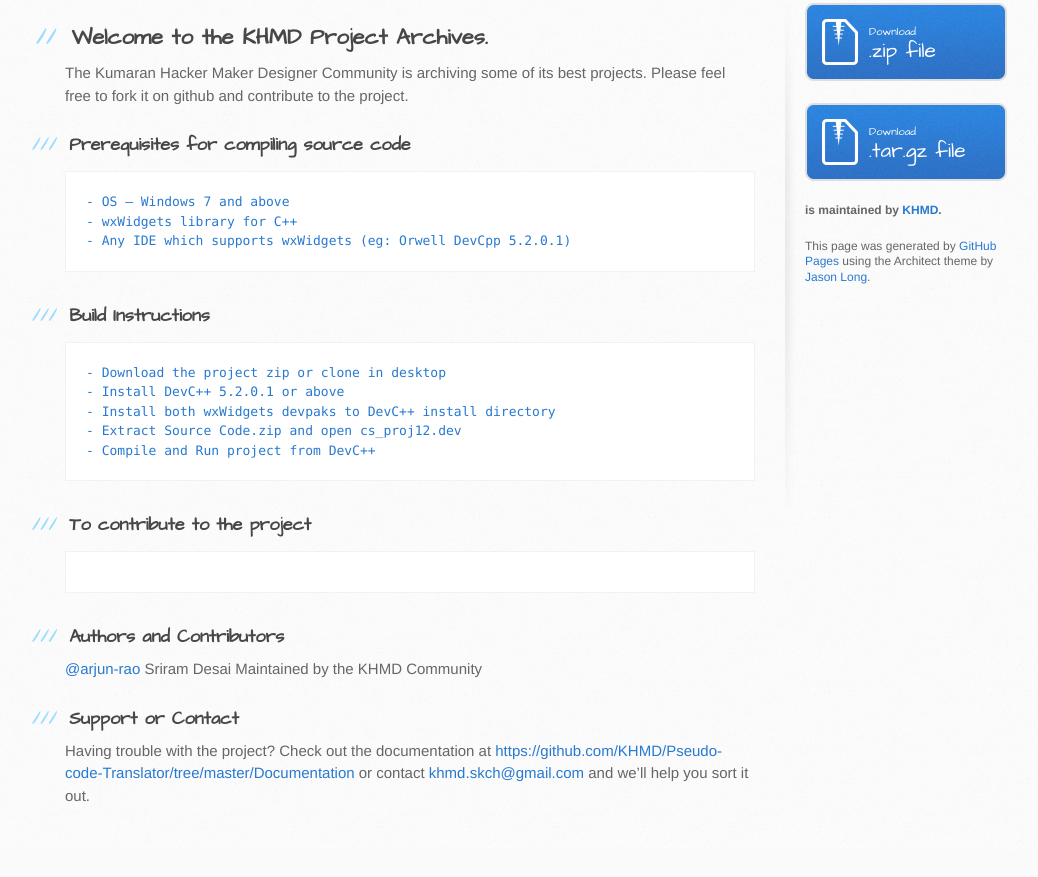
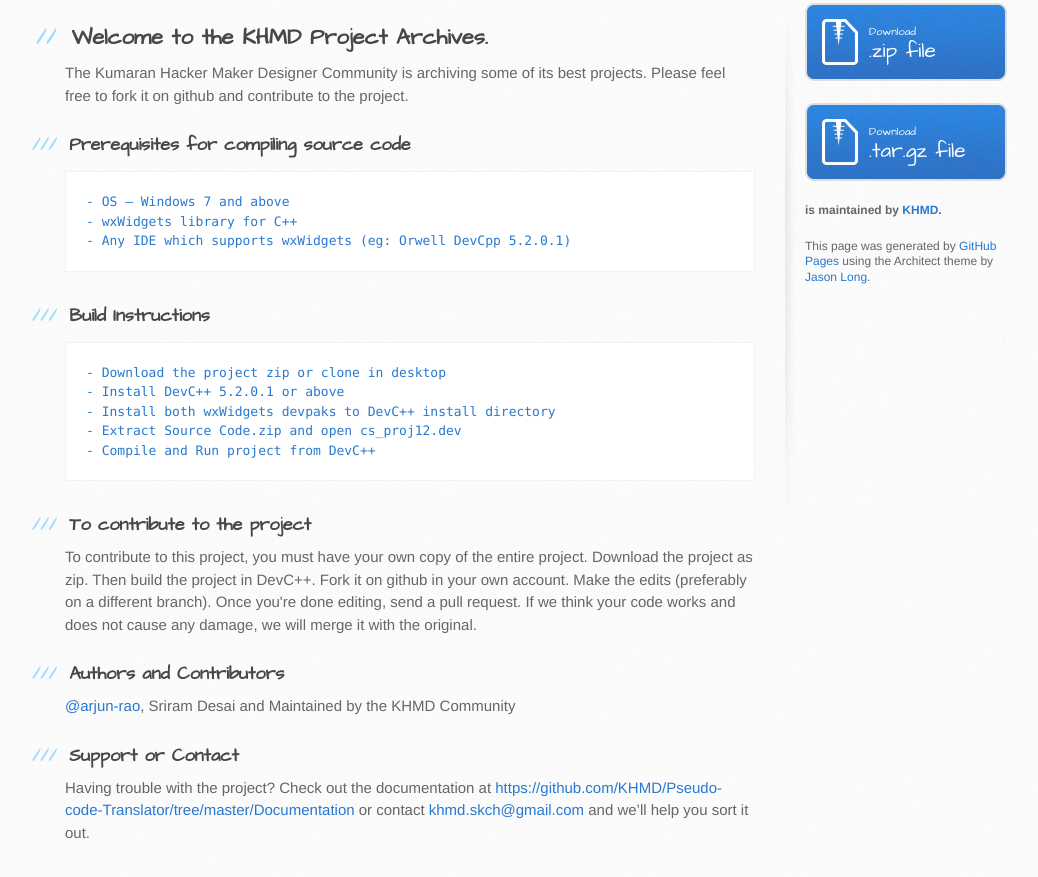
Before and after one commit to KHMD/Pseudo-code-Translator, a plain HTML site: page index.html in a window 1280 px wide. Shown: the part 335-1212 px from the top of the page, without its empty margins (105-1143 px from the left). Before the commit the page ends 1185 px from the top, so only its background shows below. Drawn offline with Linux system fonts and the light colour scheme.

Commit message:
Create gh-pages branch via GitHub

```diff
--- a/index.html
+++ b/index.html
@@ -54,12 +54,13 @@
 <h3>
 <a id="to-contribute-to-the-project" class="anchor" href="#to-contribute-to-the-project" aria-hidden="true"><span class="octicon octicon-link"></span></a>To contribute to the project</h3>
 
-<pre><code></code></pre>
+<p>To contribute to this project, you must have your own copy of the entire project. Download the project as zip. Then build the project in DevC++. Fork it on github in your own account. Make the edits (preferably on a different branch). Once you're done editing, send a pull request. If we think your code works and does not cause any damage, we will merge it with the original. </p>
+
 <h3>
 <a id="authors-and-contributors" class="anchor" href="#authors-and-contributors" aria-hidden="true"><span class="octicon octicon-link"></span></a>Authors and Contributors</h3>
 
-<p><a href="https://github.com/arjun-rao" class="user-mention">@arjun-rao</a>
-Sriram Desai
+<p><a href="https://github.com/arjun-rao" class="user-mention">@arjun-rao</a>,
+Sriram Desai and
 Maintained by the KHMD Community</p>
 
 <h3>
```
Also changed, not shown: params.json (+1 -1 lines).
